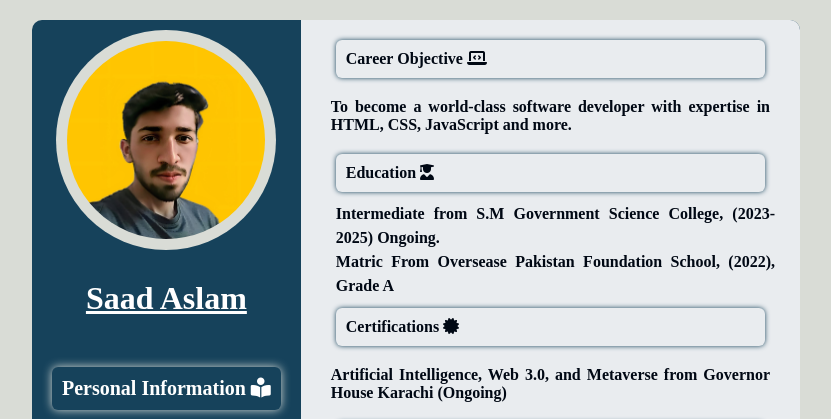
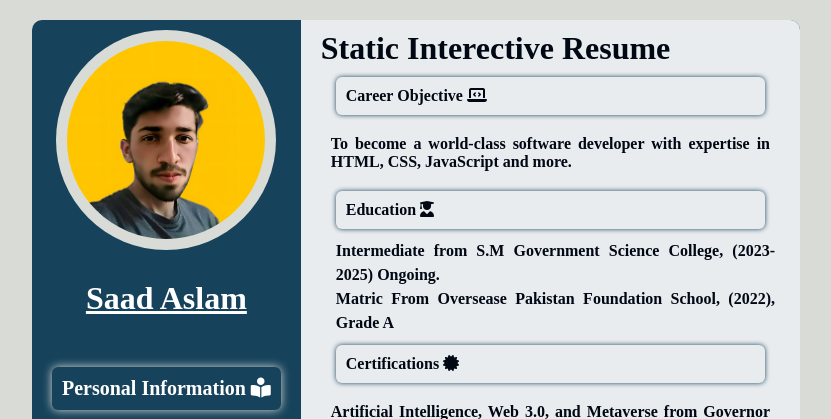
Before and after one commit to SaadAslam58/Milestone-1, a plain HTML site: page index.html in a window 1280 px wide. Shown: the top 419 px of the page, without its empty margins (224-1055 px from the left). Drawn offline with Linux system fonts and the light colour scheme.

Commit message:
second commit

```diff
--- a/index.html
+++ b/index.html
@@ -26,6 +26,7 @@
         </div>
         <div class="content-section">
             <div class="Career-objective">
+                <h1>Static Interective Resume</h1>
                 <h2>Career Objective <i class="fa-solid fa-laptop-code"></i></h2>
                 <p>To become a world-class software developer with expertise in HTML, CSS, JavaScript and more.</p>
             </div>
```
